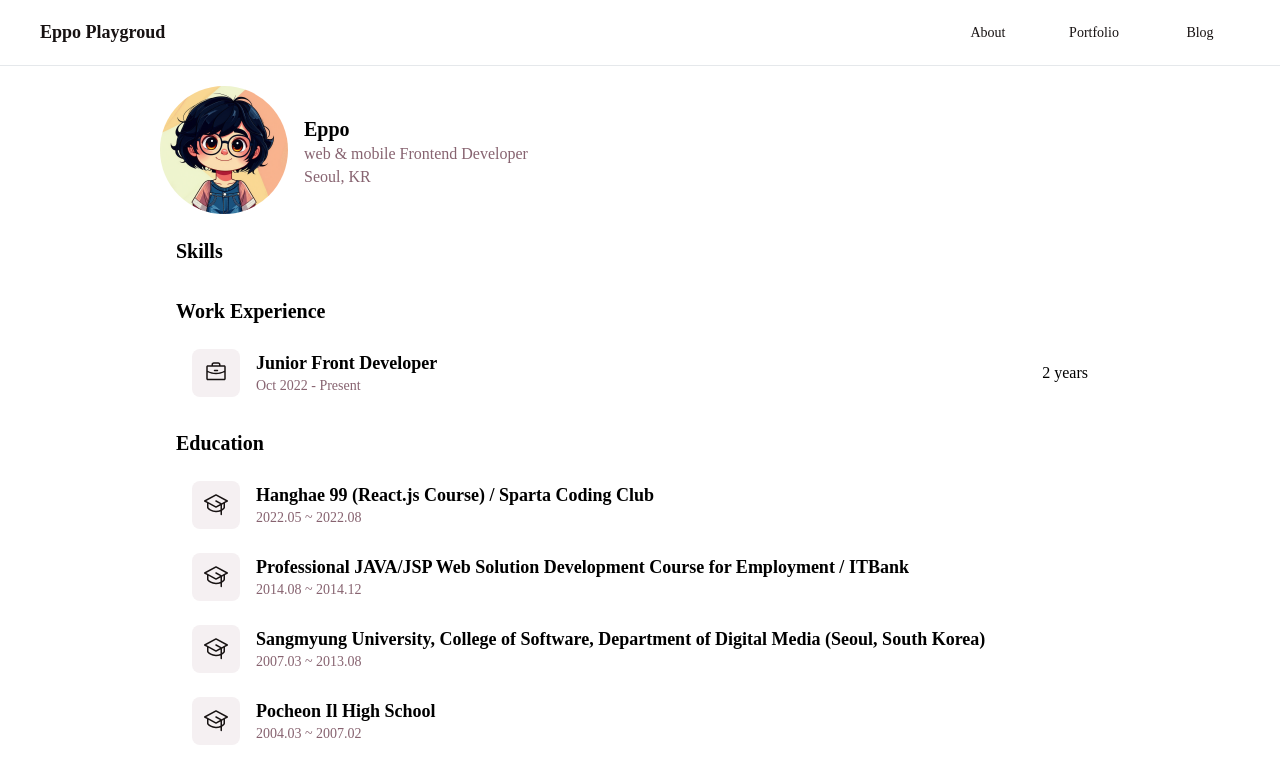
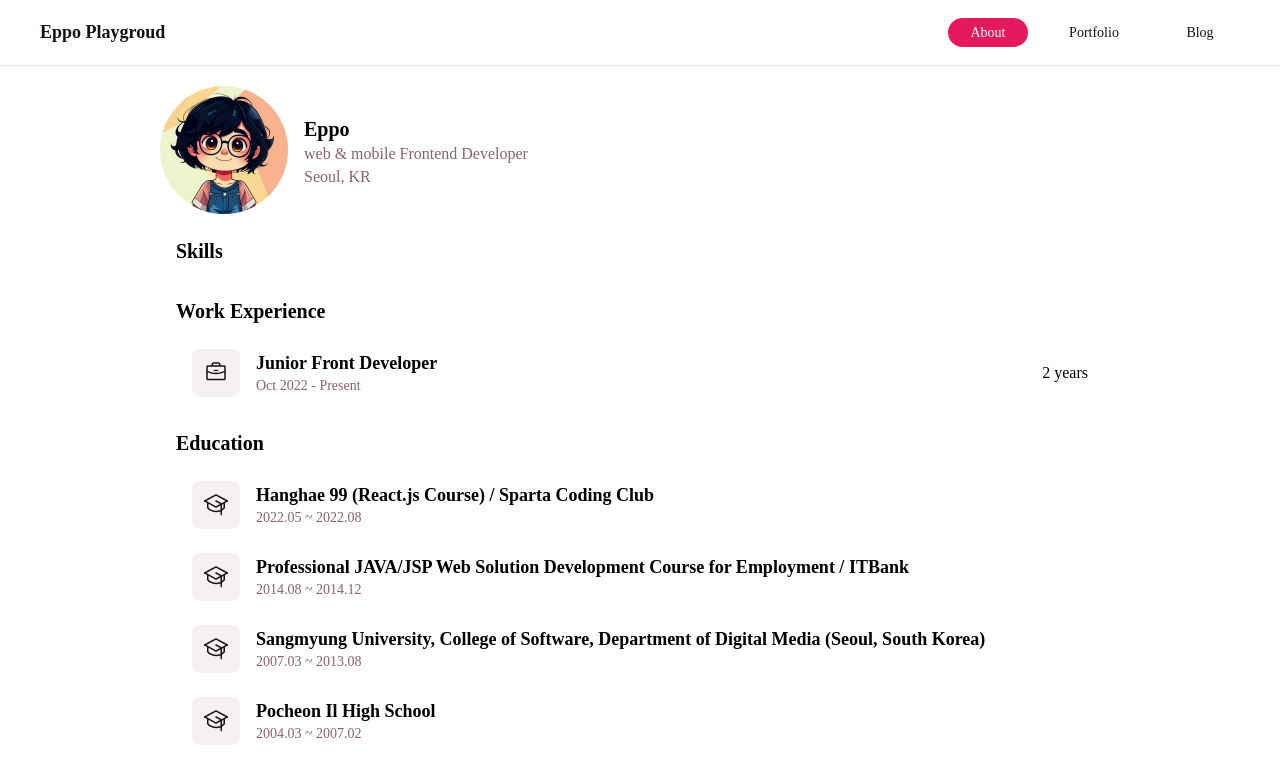
Before and after one commit to E-ppo/playground, a Next.js app: page /about in a window 1280 px wide. Shown: the top 784 px of the page. Built offline with nearby package versions, Linux system fonts and the light colour scheme.

Commit message:
update : navList  path에 맞춰서 active 상태일 때 CSS 변화를 줄 수 있도록 수정

```diff
--- a/src/components/navList/index.tsx
+++ b/src/components/navList/index.tsx
@@ -1,28 +1,51 @@
-import React from 'react'
+'use client'
+import React, { useMemo } from 'react'
 import Link from 'next/link'
+import { usePathname } from 'next/navigation'
 import styles from './nav-list.module.scss'
-import { usePathname } from 'next/navigation'
+
+interface NavItem {
+  title: string
+  router: string
+}
 
 interface Props {
-  list: readonly { title: string; router: string }[]
+  list: readonly NavItem[]
   variant?: 'dynamic-circle' | 'tab-bar'
+  isActiveFunc?: (pathname: string, itemPath: string) => boolean
 }
 
-const NavList = ({ list, variant = 'dynamic-circle' }: Props) => {
+const defaultIsActive = (pathname: string, itemPath: string) => {
+  // 정확히 일치하거나, 중첩 라우트의 시작 부분과 일치하는지 확인
+  return pathname === itemPath || pathname.startsWith(`${itemPath}/`)
+}
+
+const NavList: React.FC<Props> = ({
+  list,
+  variant = 'dynamic-circle',
+  isActiveFunc = defaultIsActive,
+}) => {
+  const pathname = usePathname()
+
+  const navItems = useMemo(
+    () =>
+      list.map((item, index) => {
+        const isActive = isActiveFunc(pathname, item.router)
         return (
-    <nav className={styles[variant]}>
-      {list.map((item, index) => (
           <Link
             href={item.router}
             key={`${item.title}_${index}`}
-          className={styles['nav-font']}
+            className={`${styles['nav-font']} ${isActive ? styles.active : ''}`}
             data-hover={item.title}
           >
             <span className={styles.text}>{item.title}</span>
           </Link>
-      ))}
-    </nav>
         )
+      }),
+    [list, pathname, isActiveFunc],
+  )
+
+  return <nav className={styles[variant]}>{navItems}</nav>
 }
 
-export default NavList
+export default React.memo(NavList)
--- a/src/components/navList/nav-list.module.scss
+++ b/src/components/navList/nav-list.module.scss
@@ -41,6 +41,11 @@ $circle-final-size: 375px;
   display: flex;
   gap: $nav-gap;
   padding: 9px 0;
+
+  .nav-font.active {
+    background-color: var(--theme-brand-default);
+    color: var(--color-white);
+  }
 
   a {
     position: relative;
@@ -96,7 +101,12 @@ $circle-final-size: 375px;
 .tab-bar {
   display: flex;
   gap: $nav-gap;
-  // width: 200px;
+
+  .nav-font.active {
+    color: #c8a755;
+    border-bottom: 2px solid #c8a755;
+  }
+
   a {
     padding: 10px 0;
     border-top: 1px solid rgba(255, 255, 255, 0.3);
--- a/src/constants/blog.ts
+++ b/src/constants/blog.ts
@@ -11,8 +11,8 @@ export const blogOverViewInfo = {
 } as const
 
 export const blogNavListItem = [
-  { title: 'React.js', router: '/blog/about' },
-  { title: 'Next.js', router: '/blog/about' },
-  { title: 'React-Native', router: '/blog/portfolio' },
+  { title: 'React.js', router: '/blog/react' },
+  { title: 'Next.js', router: '/blog/next' },
+  { title: 'React-Native', router: '/blog/react-native' },
   { title: 'ㅇ_ㅇㅋ', router: '/blog/ddd' },
 ] as const
```
Lines whose indentation alone changed are shown as unchanged.
